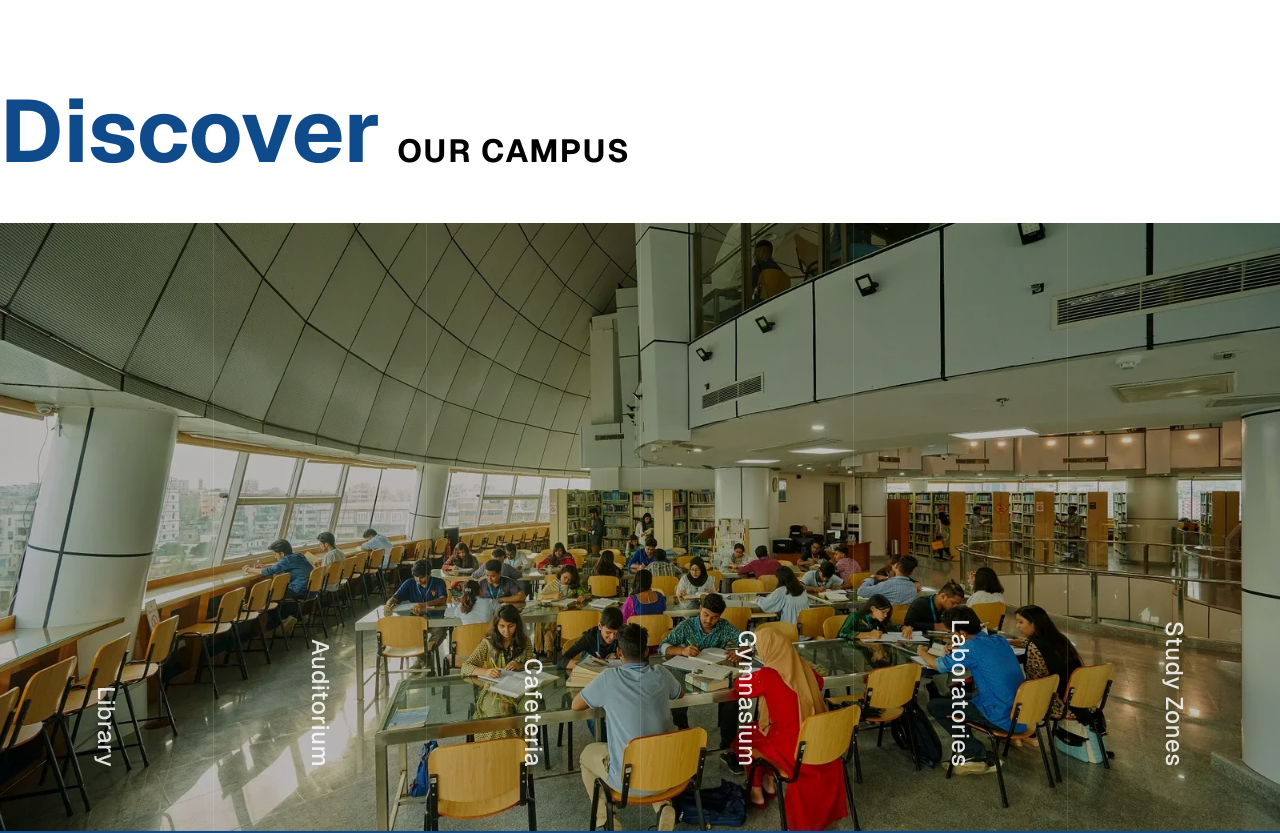
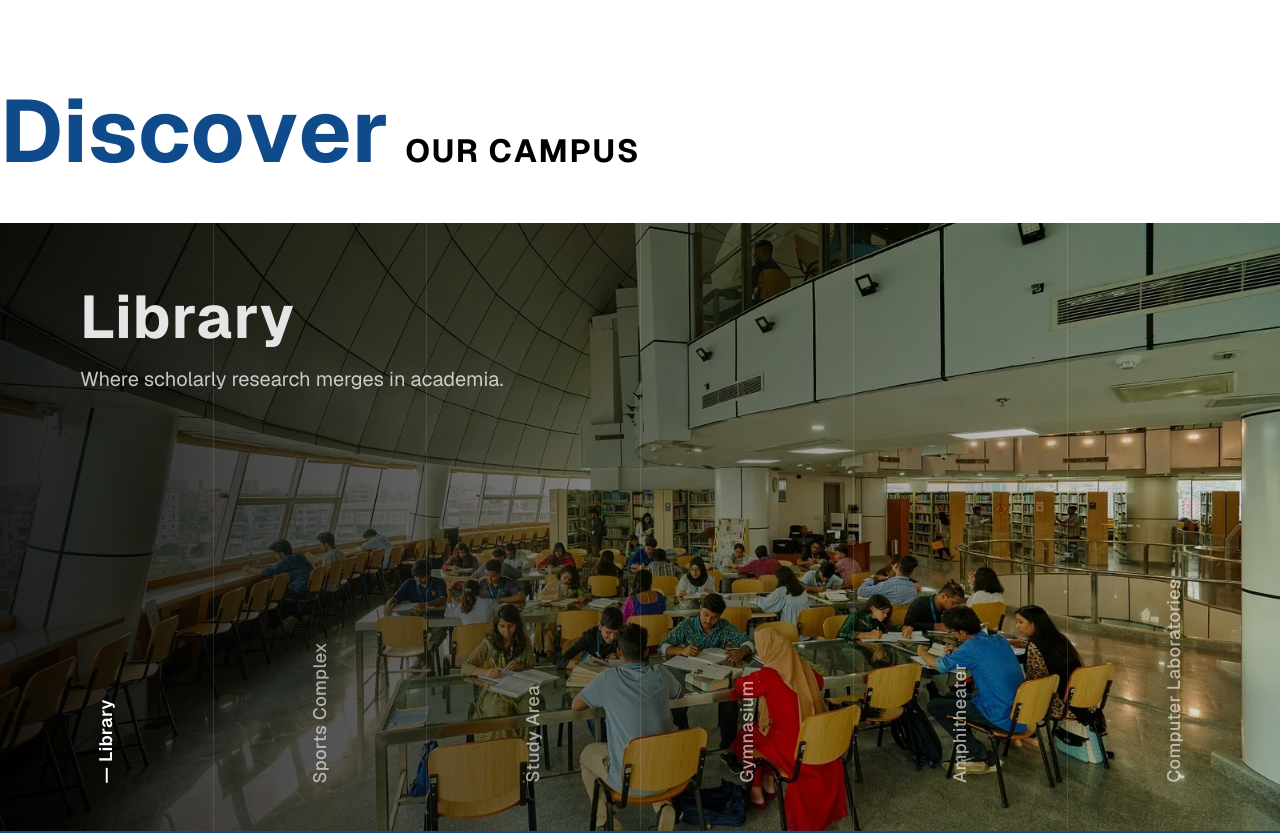
Before and after one commit to MostofaSeum/AiubHome, a Next.js app: page / in a window 1280 px wide. Shown: the part 2980-3813 px from the top of the page. Built offline with nearby package versions, Linux system fonts and the light colour scheme.

Commit message:
Completed the page of Discover our Campus

```diff
--- a/app/DiscoverOurCampus/pasge.tsx
+++ b/app/DiscoverOurCampus/pasge.tsx
@@ -1,46 +1,120 @@
 'use client'
-import React from "react";
+import React, { useState } from "react";
+import { motion, AnimatePresence } from "framer-motion";
+import TypingText from "../TypingText/page";
+
+const campusItems = [
+  {
+    title: "Library",
+    headerTitle: "Library",
+    description: "Where scholarly research merges in academia.",
+    img: "/images/DiscoverOurCampus/Library.webp",
+  },
+  {
+    title: "Sports Complex",
+    headerTitle: "Pick your ground.",
+    description: "Cricket, football, basketball, tennis, badminton, volleyball courts - whatever your game is we have the ground.",
+    img: "/images/DiscoverOurCampus/SportsComplex.webp",
+  },
+  {
+    title: "Study Area",
+    headerTitle: "Study Area",
+    description: "Take a break to be prepared for next session",
+    img: "/images/DiscoverOurCampus/StudyArea.webp",
+  },
+  {
+    title: "Gymnasium",
+    headerTitle: "Gymnasium",
+    description: "Boost your strength a bit with sweaty experience.",
+    img: "/images/DiscoverOurCampus/gymnasium-aiub.webp",
+  },
+  {
+    title: "Amphitheater",
+    headerTitle: "Amphitheater",
+    description: "Where meets the colors, culture and melody of togetherness.",
+    img: "/images/DiscoverOurCampus/Amphitheater.webp",
+  },
+  {
+    title: "Computer Laboratories",
+    headerTitle: "Computer Laboratories",
+    description: "Make better clicks with advance technology",
+    img: "/images/DiscoverOurCampus/ComputerLab.webp",
+  },
+];
 
 export default function DiscoverOurCampus() {
+    const [activeIndex, setActiveIndex] = useState(0);
+
     return (
         <section className="w-full">
             <div className="max-w-7xl mx-auto flex justify-left items-center py-12">
                 <div className="flex items-baseline select-none relative font-sans tracking-normal leading-none">
-                    <span className="text-[4rem] md:text-[5.5rem] font-bold text-[#0f4a8a]">
-                        Discover
-                    </span>
-                    <span className="text-[1.5rem] md:text-[2rem] font-bold text-black uppercase ml-4 tracking-wider">
-                        Our Campus
-                    </span>
+                    <TypingText
+                        text="Discover"
+                        className="text-[4rem] md:text-[5.5rem] font-bold text-[#0f4a8a]"
+                    />
+                    <TypingText
+                        text="Our Campus"
+                        className="text-[1.5rem] md:text-[2rem] font-bold text-black uppercase ml-4 tracking-wider"
+                    />
                 </div>
             </div>
+
             <div className="w-full h-[38rem] relative bg-zinc-900 overflow-hidden">
+                {/* Crossfade Background Images*/}
+                {campusItems.map((item, index) => (
+                    <div
+                        key={index}
+                        className={`absolute inset-0 transition-opacity duration-700 ease-in-out ${
+                            activeIndex === index ? "opacity-100 z-0" : "opacity-0 pointer-events-none"
+                        }`}
+                    >
                         <img
-    src="/images/DiscoverOurCampus/Library.webp"
-    alt="Discover Our Campus"
+                            src={item.img}
+                            alt={item.title}
                             className="w-full h-full object-cover"
                         />
+                        <div className="absolute inset-0 bg-gradient-to-r from-black/85 via-black/40 to-transparent z-10" />
+                    </div>
+                ))}
 
-  <div className="absolute inset-0 flex">
-    {[
-      "Library",
-      "Auditorium",
-      "Cafeteria",
-      "Gymnasium",
-      "Laboratories",
-      "Study Zones"
-    ].map((title, index) => (
+                {/* Text Content Overlay */}
+                <div className="absolute top-16 left-12 md:left-20 z-20 max-w-2xl pointer-events-none">
+                    <AnimatePresence mode="wait">
+                        <motion.div
+                            key={activeIndex}
+                            initial={{ opacity: 0, y: 15 }}
+                            animate={{ opacity: 1, y: 0 }}
+                            exit={{ opacity: 0, y: -15 }}
+                            transition={{ duration: 0.35, ease: "easeOut" }}
+                        >
+                            <h2 className="text-white text-5xl md:text-6xl font-bold tracking-wide font-sans mb-4">
+                                {campusItems[activeIndex].headerTitle}
+                            </h2>
+                            <p className="text-white/85 text-lg md:text-xl font-sans font-normal leading-relaxed">
+                                {campusItems[activeIndex].description}
+                            </p>
+                        </motion.div>
+                    </AnimatePresence>
+                </div>
+
+                {/* Vertical Column Overlay */}
+                <div className="absolute inset-0 flex z-30">
+                    {campusItems.map((item, index) => (
                         <div
                             key={index}
-        className="flex-1 flex flex-col items-center justify-end pb-12 border-r border-white/10 last:border-0 bg-black/25 hover: transition-all duration-500 group cursor-pointer"
+                            onMouseEnter={() => setActiveIndex(index)}
+                            className="flex-1 flex flex-col items-center justify-end pb-12 border-r border-white/10 last:border-0 bg-black/10 hover:bg-black/5 transition-all duration-300 group cursor-pointer"
                         >
-        <div className="flex flex-col items-center gap-4 transition-transform duration-500 group-hover:-translate-y-2">
-          <span className="text-white font-sans font-medium text-2xl tracking-wide [writing-mode:vertical-lr] select-none opacity-85 group-hover:opacity-100 transition-opacity duration-300">
-            {title}
-
+                          {/* Fresh white hovered text */}
+                            <div className="flex flex-col items-center transition-transform duration-500 group-hover:-translate-y-2">
+                                <span className={`font-sans font-medium text-lg tracking-wide [writing-mode:vertical-rl] rotate-180 select-none transition-all duration-300 ${
+                                    activeIndex === index
+                                        ? "text-white opacity-100 font-semibold"
+                                        : "text-white/60 group-hover:text-white/90"
+                                }`}>
+                                    {activeIndex === index ? `— ${item.title}` : item.title}
                                 </span>
-
-          <div className="w-[3px] h-0 bg-white shadow-[0_0_8px_#fff] opacity-0 group-hover:h-8 group-hover:opacity-100 transition-all duration-500 ease-out rounded-full" />
                             </div>
                         </div>
                     ))}
```
Lines whose indentation alone changed are shown as unchanged.
